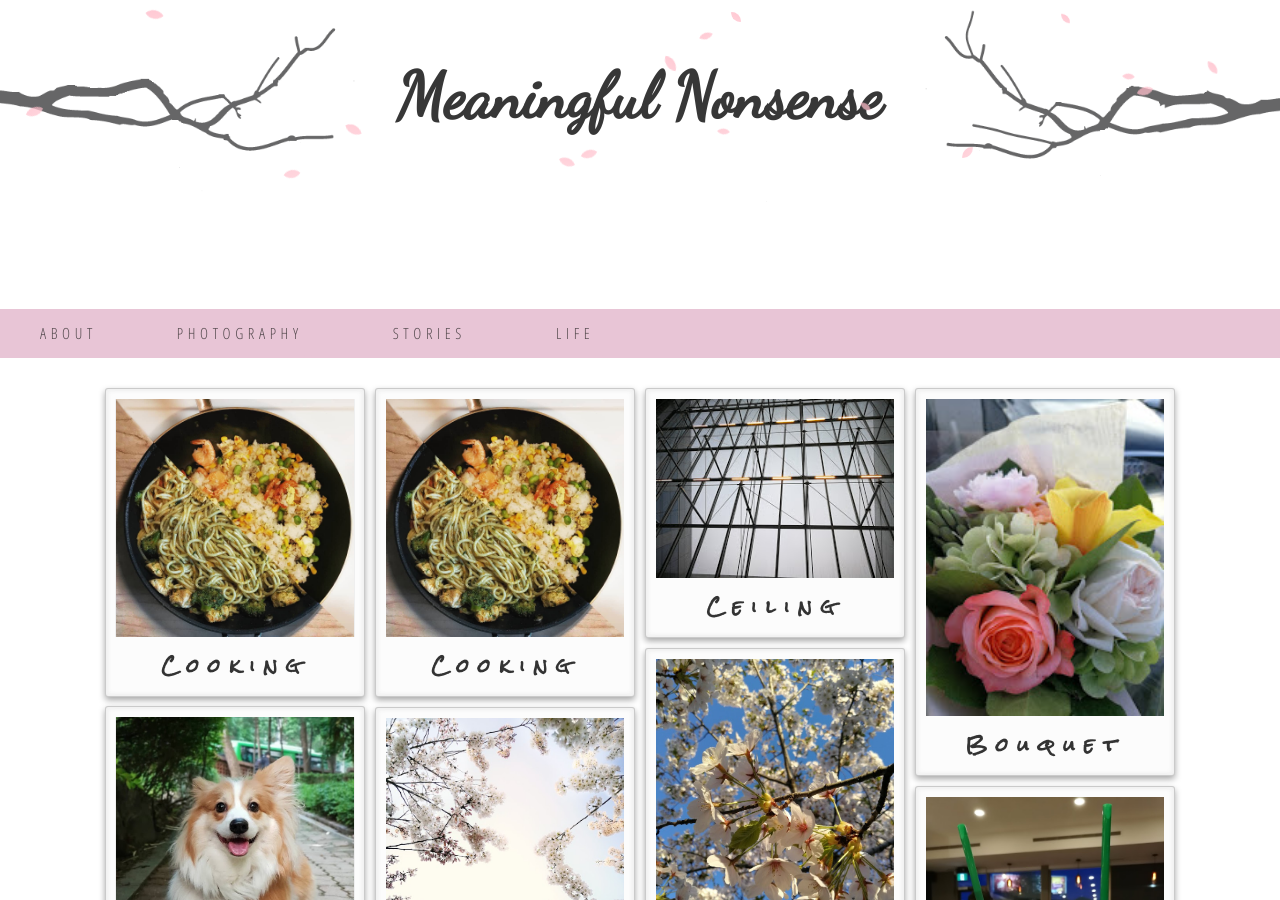
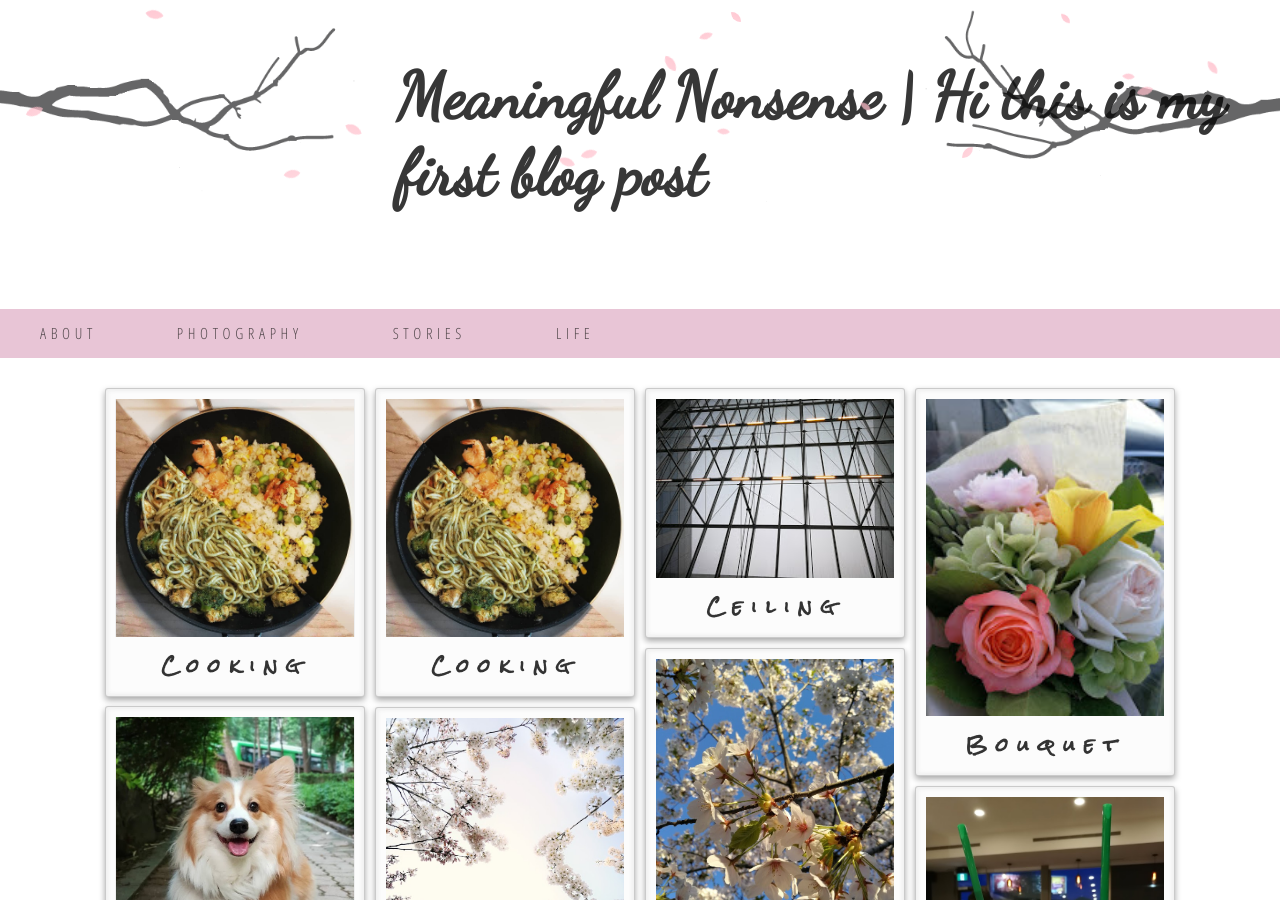
Before and after one commit to JasmineOuO/meaningful-nonsense-jekyll, a Jekyll site: the page built from index.html, in a window 1280 px wide and 900 px high. Built offline with Jekyll 4.4.1, drawn with Linux system fonts in a browser that asks for light colours; nearby versions of some CDN libraries; some web fonts are replaced.

Commit message:
Change index.html to fit with jekyll

```diff
--- a/index.html
+++ b/index.html
@@ -1,52 +1,8 @@
-<html>
-
-<head>
-    <meta charset="utf-8">
-    <title>Meaningful Nonsense</title>
-
-    <link href="resources/css/main.css" type="text/css" rel="stylesheet" />
-    <link href="resources/css/jquery-sakura.css" rel="stylesheet" type="text/css">
-    <script src="https://ajax.googleapis.com/ajax/libs/jquery/1.10.2/jquery.min.js"></script>
-
-</head>
-
-<body>
-    <div id="banner">
-        <img src="resources/images/branches.png" width="1300" />
-        <h1>Meaningful Nonsense</h1>
-    </div>
-
-    <nav>
-        <ul>
-            <li><a href="about.html">ABOUT</a></li>
-            <li class="dropdown">
-                <a href="javascript:void(0)" class="dropbtn">PHOTOGRAPHY</a>
-                <div class="dropdown-content">
-                    <a href="polaroid-wall.html">Everyday</a>
-                    <a href="#">Food</a>
-                    <a href="#">Travel</a>
-                </div>
-            </li>
-
-            <li class="dropdown">
-                <a href="javascript:void(0)" class="dropbtn">STORIES</a>
-                <div class="dropdown-content">
-                    <a href="#">Motivational</a>
-                    <a href="#">Humor</a>
-                </div>
-            </li>
-
-            <li class="dropdown">
-                <a href="javascript:void(0)" class="dropbtn">LIFE</a>
-                <div class="dropdown-content">
-                    <a href="#">Everyday Thoughts</a>
-                    <a href="#">What I've Learned</a>
-                </div>
-            </li>
-        </ul>
-    </nav>
-
-    <div class="polaroid-wall">
+---
+layout: default
+title: Hi this is my first blog post
+---
+<div class="polaroid-wall">
         <div class="polaroid">
             <div class="flip-container" ontouchstart="this.classList.toggle('hover');">
                 <div class="flipper">
```
Also changed, not shown: other parts of index.html (+0 -10 lines).
